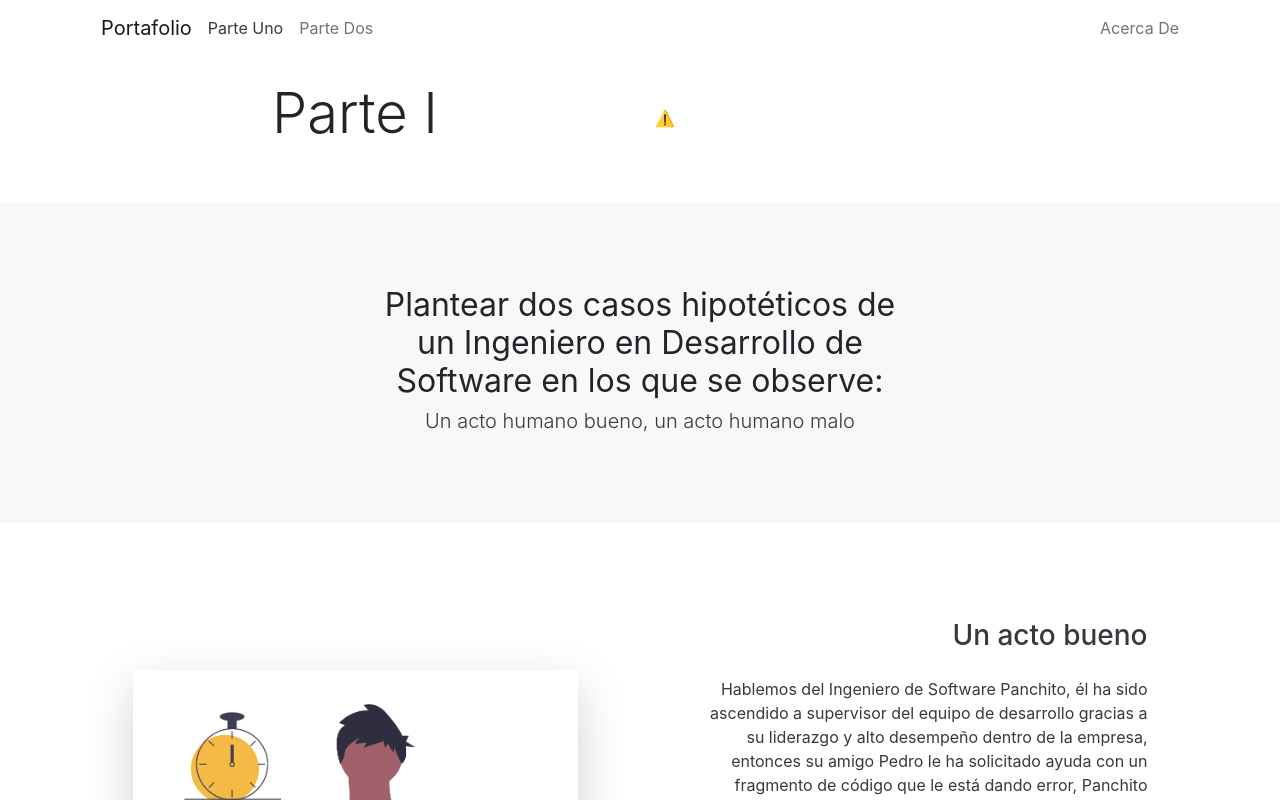
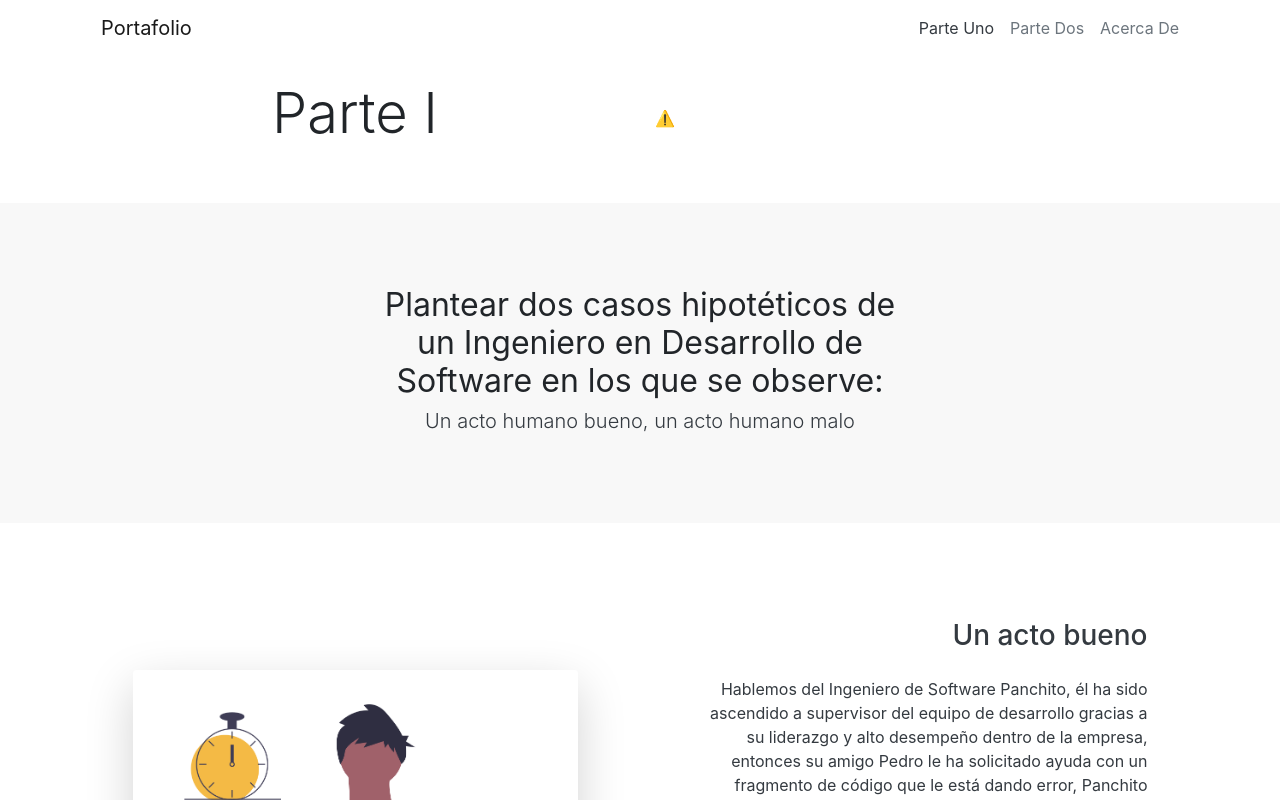
Before and after one commit to juliocanizalez/portafolio-etica, a React (Create React App) app: page /uno in a window 1280 px wide. Shown: the top 800 px of the page. Built offline with nearby package versions, Linux system fonts and the light colour scheme; no server answers.

Commit message:
:sparkles: Header styles finished

```diff
--- a/src/components/General/Header.jsx
+++ b/src/components/General/Header.jsx
@@ -11,15 +11,13 @@ const Header = ({parteUno, parteDos, acercaDe}) => {
                 </Link>
                 <Navbar.Toggle aria-controls="responsive-navbar-nav" />
                 <Navbar.Collapse id="responsive-navbar-nav">
-                    <Nav className="mr-auto">
+                    <Nav className="ml-auto">
                         <Link to='uno'>
                             <Nav.Item className={parteUno}>Parte Uno</Nav.Item>
                         </Link>
                         <Link to='/dos'>
                             <Nav.Item className={parteDos}>Parte Dos</Nav.Item>
                         </Link>
-                    </Nav>
-                    <Nav>
                         <Link to='/about'>
                             <Nav.Item className={acercaDe}>Acerca De</Nav.Item>
                         </Link>
```
